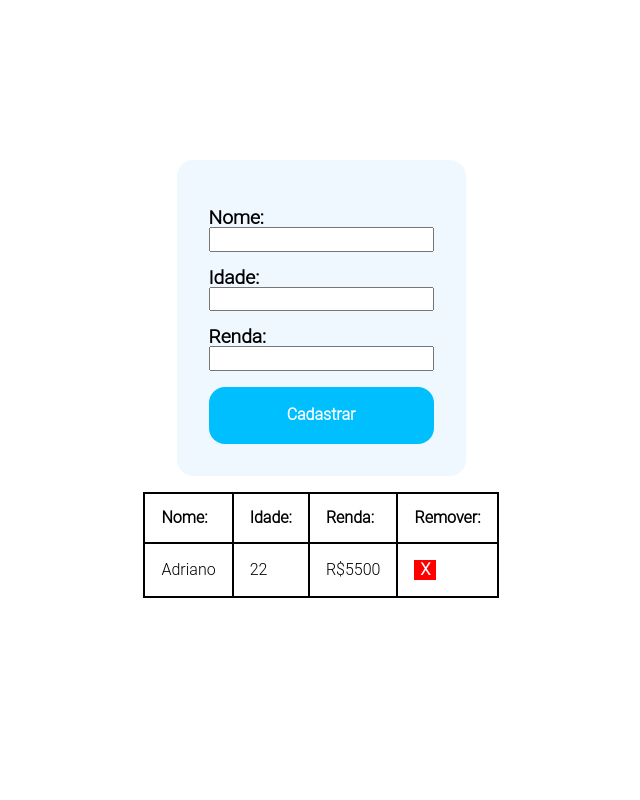
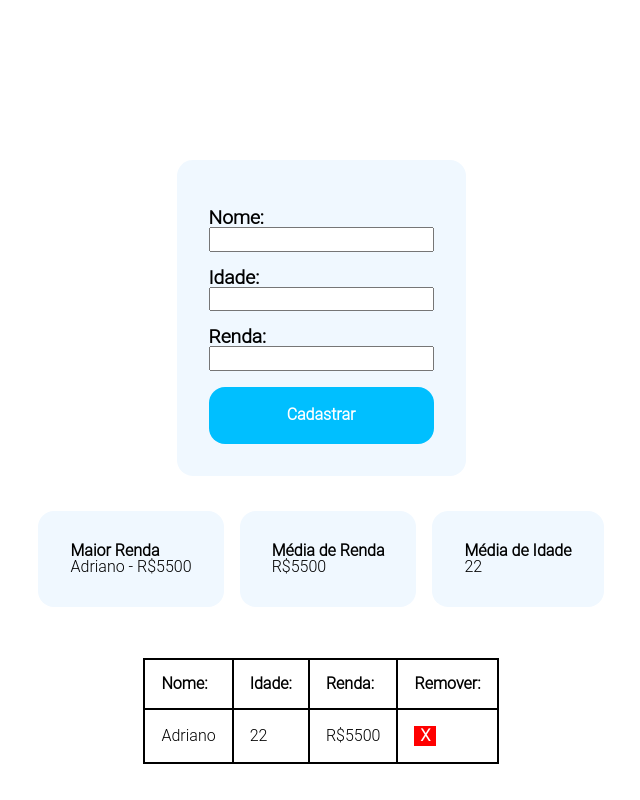
Before and after one commit to ADT1710/training-jquery-1, a website: page index.html in a window 1280 px wide. Shown: the whole page, without its empty margins (319-959 px from the left). Drawn offline with Linux system fonts and the light colour scheme.

Commit message:
Inserção dos cards de medidas

```diff
--- /dev/null
+++ b/css/medidas.css
@@ -0,0 +1,16 @@
+.medidas{
+    display: flex;
+    flex-direction: row;
+    margin: .2rem;
+}
+
+.medidas_card{
+    margin: 2rem .5rem;
+    background-color: aliceblue;
+    padding: 2rem;
+    border-radius: 1rem;
+}
+
+.medidas_card--titulo{
+    font-weight: bolder;
+}
--- a/index.html
+++ b/index.html
@@ -9,6 +9,7 @@
         <link rel="stylesheet" href="css/style.css">
         <link rel="stylesheet" href="css/formulario.css">
         <link rel="stylesheet" href="css/cadastros.css">
+        <link rel="stylesheet" href="css/medidas.css">
     </head>
     <body>
         <form action="" class="formulario">
@@ -23,6 +24,20 @@
 
             <button type="submit" class="formulario_botao">Cadastrar</button>
         </form>
+        <section class="medidas">
+            <div class="medidas_card">
+                <h3 class="medidas_card--titulo">Maior Renda</h3>
+                <p class="medidas_card--info">Adriano - R$5500</p>
+            </div>
+            <div class="medidas_card">
+                <h3 class="medidas_card--titulo">Média de Renda</h3>
+                <p class="medidas_card--info">R$5500</p>
+            </div>
+            <div class="medidas_card">
+                <h3 class="medidas_card--titulo">Média de Idade</h3>
+                <p class="medidas_card--info">22</p>
+            </div>
+        </section>
         <section class="cadastros">
             <table class="cadastros_tabela">
                 <tbody class="cadastros_tabela--corpo">
```
